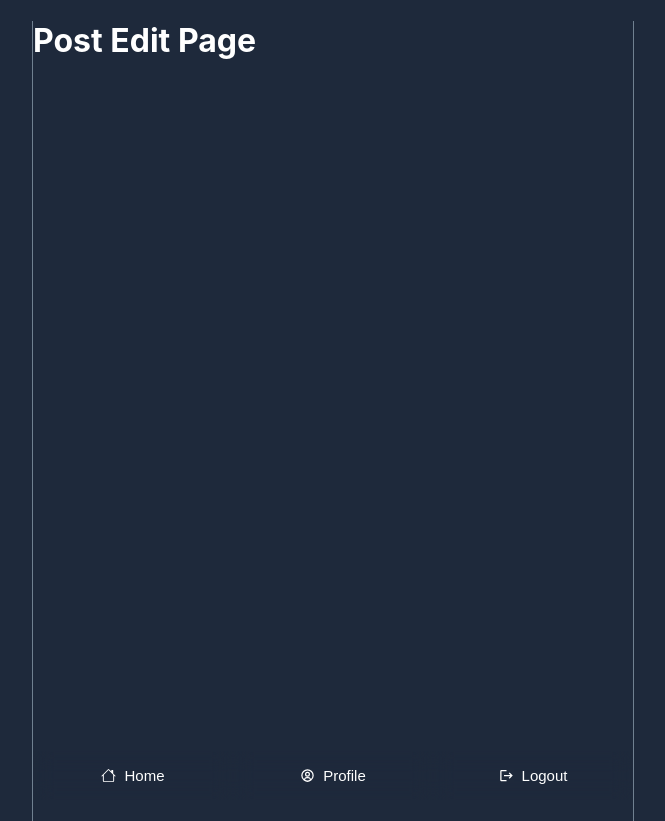
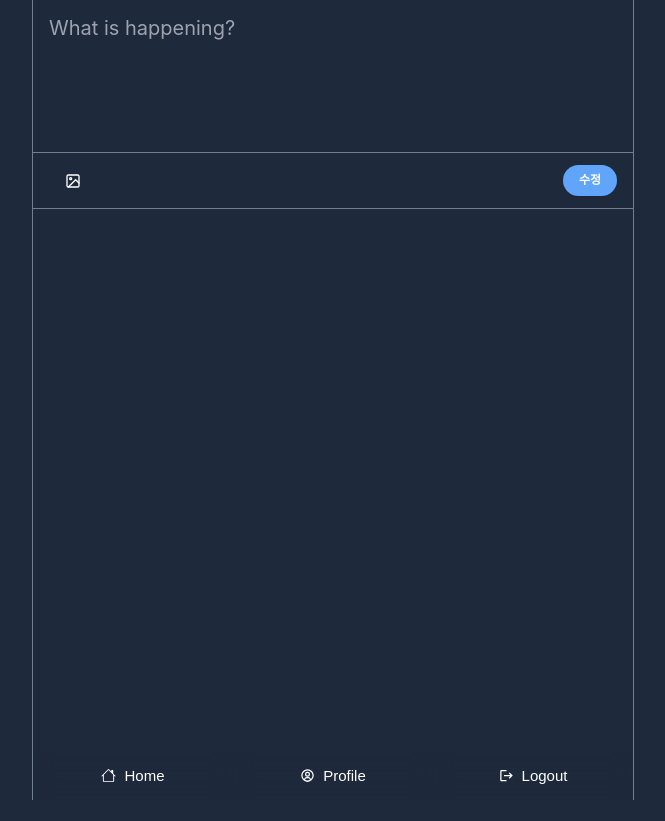
Before and after one commit to Oatmealcake/front-project-twitter, a React (Create React App) app: page /posts/edit/1 in a window 1280 px wide. Shown: the whole page, without its empty margins (307-972 px from the left). After the commit the page ends 800 px from the top, so only its background shows below. Built offline with nearby package versions, Linux system fonts and the light colour scheme; no server answers; the database is empty; sample sign-in values are in the browser's storage.

Commit message:
update: 4-4 게시글 수정 구현

```diff
--- /dev/null
+++ b/src/components/posts/PostEditForm.tsx
@@ -0,0 +1,85 @@
+import { db } from 'fierbaseApp';
+import { doc, getDoc, updateDoc } from 'firebase/firestore';
+import { PostProps } from 'pages/home';
+import { useCallback, useEffect, useState } from 'react';
+import { FiImage } from 'react-icons/fi';
+import { useNavigate, useParams } from 'react-router-dom';
+import { toast } from 'react-toastify';
+
+export default function PostEditForm() {
+  const params = useParams();
+  const [post, setPost] = useState<PostProps | null>(null);
+  const [content, setContent] = useState<string>("");
+  const navigate = useNavigate();
+  const handleFileUpload = () => {};
+
+  const getPost = useCallback(async() => {
+    if(params.id) {
+      const docRef = doc(db, 'posts', params.id);
+      const docSnap = await getDoc(docRef);
+      setPost({...(docSnap?.data() as PostProps), id: docSnap.id});
+      setContent(docSnap?.data()?.content);
+    }
+  }, [params.id]);
+
+  const onSubmit = async (e: any) => {
+    e.preventDefault();
+
+    try {
+      if(post) {
+        const postRef = doc(db, 'posts', post?.id);
+        await updateDoc(postRef, {
+          content: content,
+        });
+      }
+      navigate(`posts/${post?.id}`)
+      toast.success("게시글을 수정했습니다.");
+    } catch (e: any) {
+      console.log(e);
+    }
+  };
+
+  const onChange = (e: React.ChangeEvent<HTMLTextAreaElement>) => {
+    const {
+      target: { name, value },
+    } = e;
+
+    if(name === "content") {
+      setContent(value);
+    }
+  };
+
+  useEffect(() => {
+    if(params.id) getPost();
+  }, [getPost, params.id]);
+
+  return (
+    <form className="post-form" onSubmit={onSubmit}>
+      <textarea
+        className="post-form__textarea"
+        required name="content"
+        id="content"
+        placeholder="What is happening?"
+        onChange={onChange}
+        value={content}
+      />
+      <div className="post-form__submit-area">
+        <label htmlFor="file-input" className="post-form__file">
+          <FiImage className="post-form__file-icon" />
+        </label>
+        <input
+          type="file"
+          name="file-input"
+          accept="image/*"
+          onChange={handleFileUpload}
+          className="hidden"
+        />
+        <input
+          type="submit"
+          value="수정"
+          className="post-form__submit-btn"
+        />
+      </div>
+    </form>
+  )
+}
--- a/src/pages/posts/edti.tsx
+++ b/src/pages/posts/edti.tsx
@@ -1,5 +1,5 @@
+import PostEditForm from 'components/posts/PostEditForm';
+
 export default function PostEdit() {
-  return (
-    <h1>Post Edit Page</h1>
-  )
+  return <PostEditForm />
 }
```
